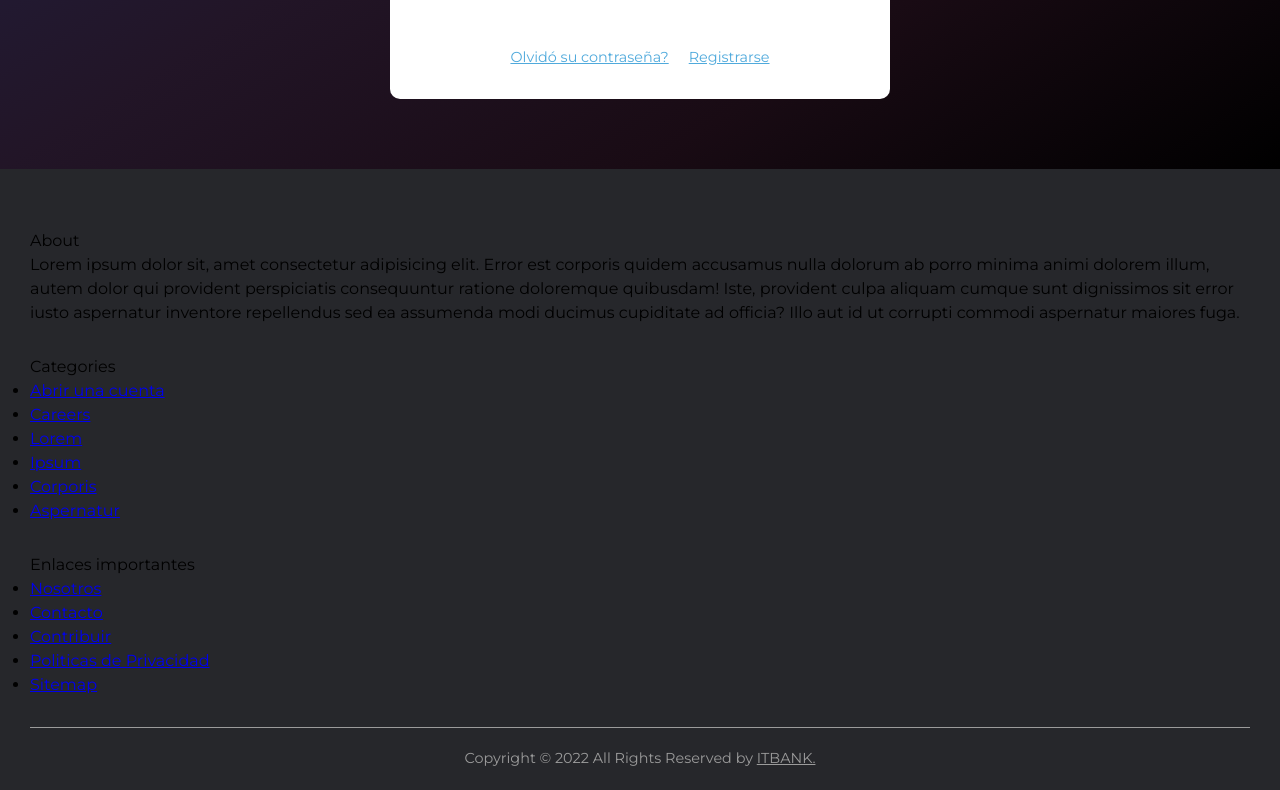
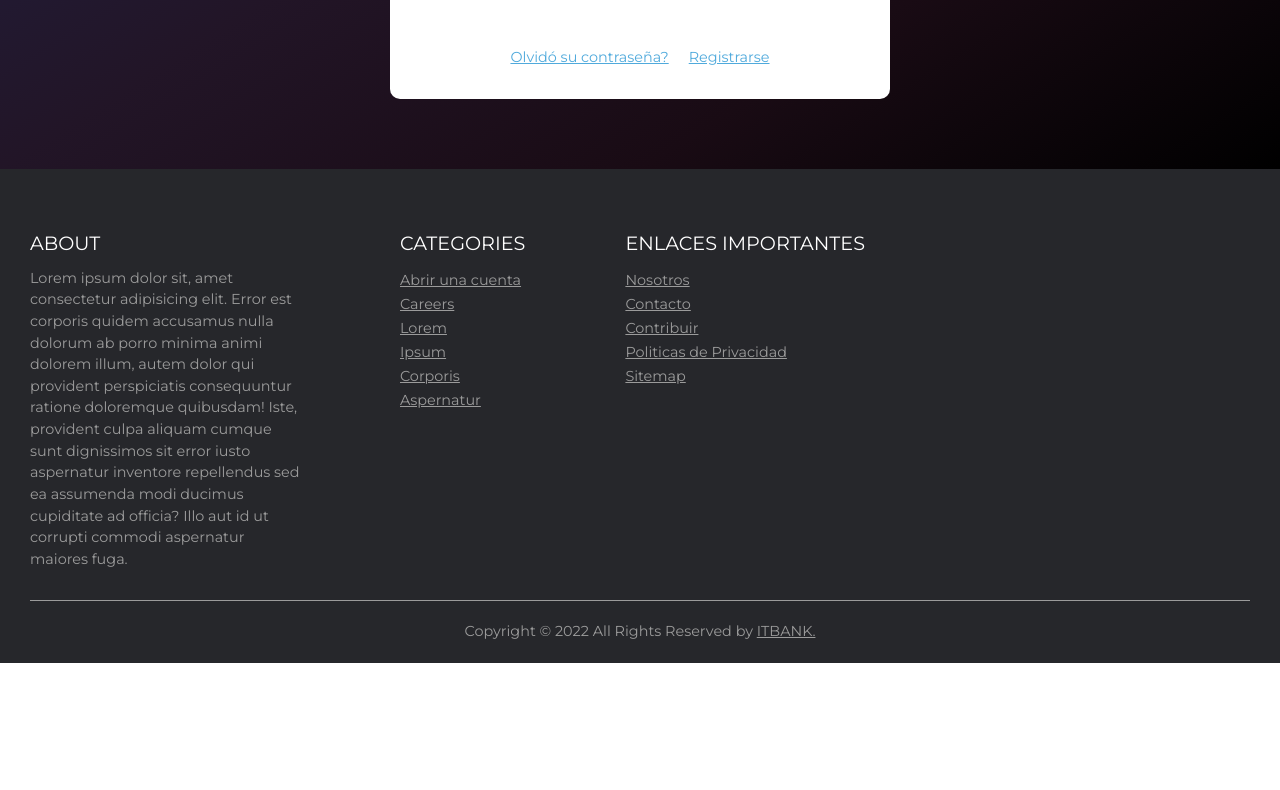
Before and after one commit to itba-grupo9/itbank-next-gen-bank, a plain HTML site: page views/login.html in a window 1280 px wide. Shown: the part 631-1421 px from the top of the page. After the commit the page ends 1294 px from the top, so only its background shows below. Drawn offline with Linux system fonts and the light colour scheme.

Commit message:
footer arreglado en login y registro

```diff
--- a/views/login.html
+++ b/views/login.html
@@ -64,9 +64,10 @@
 
   <!-- FOOTER -->
   <footer class="footer">
-    <section class="footer__about">
-      <span class="footer__about__titulo">About</span>
-      <p class="footer__about__descripcion">
+    <div class="footer__seccionesPrincipales">
+      <section class="footer__seccionesPrincipales__about">
+        <span class="footer__seccionesPrincipales__about__titulo">About</span>
+        <p class="footer__seccionesPrincipales__about__descripcion">
           Lorem ipsum dolor sit, amet consectetur adipisicing elit. Error est corporis
           quidem accusamus nulla dolorum ab porro minima animi dolorem illum, autem dolor qui provident perspiciatis
           consequuntur ratione doloremque quibusdam!
@@ -74,55 +75,54 @@
           assumenda modi ducimus cupiditate ad officia? Illo aut id ut corrupti commodi aspernatur maiores fuga.
         </p>
       </section>
-
-    <section class="footer__categorias">
-      <span class="footer__categorias__titulo">Categories</span>
-      <ul class="footer__categorias__lista">
-        <li class="footer__categorias__lista__item">
-          <a class="footer__categorias__lista__item__link" href="registro.html">Abrir una cuenta</a>
+      <section class="footer__seccionesPrincipales__categorias">
+        <span class="footer__seccionesPrincipales__categorias__titulo">Categories</span>
+        <ul class="footer__seccionesPrincipales__categorias__lista">
+          <li class="footer__seccionesPrincipales__categorias__lista__item">
+            <a class="footer__seccionesPrincipales__categorias__lista__item__link" href="#">Abrir una cuenta</a>
           </li>
-        <li class="footer__categorias__lista__item">
-          <a class="footer__categorias__lista__item__link" href="#">Careers</a>
+          <li class="footer__seccionesPrincipales__categorias__lista__item">
+            <a class="footer__seccionesPrincipales__categorias__lista__item__link" href="#">Careers</a>
           </li>
-        <li class="footer__categorias__lista__item">
-          <a class="footer__categorias__lista__item__link" href="#">Lorem</a>
+          <li class="footer__seccionesPrincipales__categorias__lista__item">
+            <a class="footer__seccionesPrincipales__categorias__lista__item__link" href="#">Lorem</a>
           </li>
-        <li class="footer__categorias__lista__item">
-          <a class="footer__categorias__lista__item__link" href="#">Ipsum</a>
+          <li class="footer__seccionesPrincipales__categorias__lista__item">
+            <a class="footer__seccionesPrincipales__categorias__lista__item__link" href="#">Ipsum</a>
           </li>
-        <li class="footer__categorias__lista__item">
-          <a class="footer__categorias__lista__item__link" href="#">Corporis</a>
+          <li class="footer__seccionesPrincipales__categorias__lista__item">
+            <a class="footer__seccionesPrincipales__categorias__lista__item__link" href="#">Corporis</a>
           </li>
-        <li class="footer__categorias__lista__item">
-          <a class="footer__categorias__lista__item__link" href="#">Aspernatur</a>
+          <li class="footer__seccionesPrincipales__categorias__lista__item">
+            <a class="footer__seccionesPrincipales__categorias__lista__item__link" href="#">Aspernatur</a>
           </li>
         </ul>
       </section>
-
-    <section class="footer__enlacesImportantes">
-      <span class="footer__enlacesImportantes__titulo">Enlaces importantes</span>
-      <ul class="footer__enlacesImportantes__lista">
-        <li class="footer__enlacesImportantes__lista__item">
-          <a class="footer__enlacesImportantes__lista__item__link" href="#">Nosotros</a>
+      <section class="footer__seccionesPrincipales__enlacesImportantes">
+        <span class="footer__seccionesPrincipales__enlacesImportantes__titulo">Enlaces importantes</span>
+        <ul class="footer__seccionesPrincipales__enlacesImportantes__lista">
+          <li class="footer__seccionesPrincipales__enlacesImportantes__lista__item">
+            <a class="footer__seccionesPrincipales__enlacesImportantes__lista__item__link" href="#">Nosotros</a>
           </li>
-        <li class="footer__enlacesImportantes__lista__item">
-          <a class="footer__enlacesImportantes__lista__item__link" href="#">Contacto</a>
+          <li class="footer__seccionesPrincipales__enlacesImportantes__lista__item">
+            <a class="footer__seccionesPrincipales__enlacesImportantes__lista__item__link" href="#">Contacto</a>
           </li>
-        <li class="footer__enlacesImportantes__lista__item">
-          <a class="footer__enlacesImportantes__lista__item__link" href="#">Contribuir</a>
+          <li class="footer__seccionesPrincipales__enlacesImportantes__lista__item">
+            <a class="footer__seccionesPrincipales__enlacesImportantes__lista__item__link" href="#">Contribuir</a>
           </li>
-        <li class="footer__enlacesImportantes__lista__item">
-          <a class="footer__enlacesImportantes__lista__item__link" href="#">Politicas de Privacidad</a>
+          <li class="footer__seccionesPrincipales__enlacesImportantes__lista__item">
+            <a class="footer__seccionesPrincipales__enlacesImportantes__lista__item__link" href="#">Politicas de Privacidad</a>
           </li>
-        <li class="footer__enlacesImportantes__lista__item">
-          <a class="footer__enlacesImportantes__lista__item__link" href="#">Sitemap</a>
+          <li class="footer__seccionesPrincipales__enlacesImportantes__lista__item">
+            <a class="footer__seccionesPrincipales__enlacesImportantes__lista__item__link" href="#">Sitemap</a>
           </li>
         </ul>
       </section>
+    </div>
 
     <section class="footer__copyright">
       <p class="footer__copyright__texto">Copyright &copy; 2022 All Rights Reserved by <a
-          class="footer__copyright__texto__link" href="../index.html">ITBANK.</a></p>
+          class="footer__copyright__texto__link" href="index.html">ITBANK.</a></p>
     </section>
   </footer>
 
```
Also changed, not shown: views/registro.html (+34 -34 lines). Lines whose indentation alone changed are shown as unchanged.
